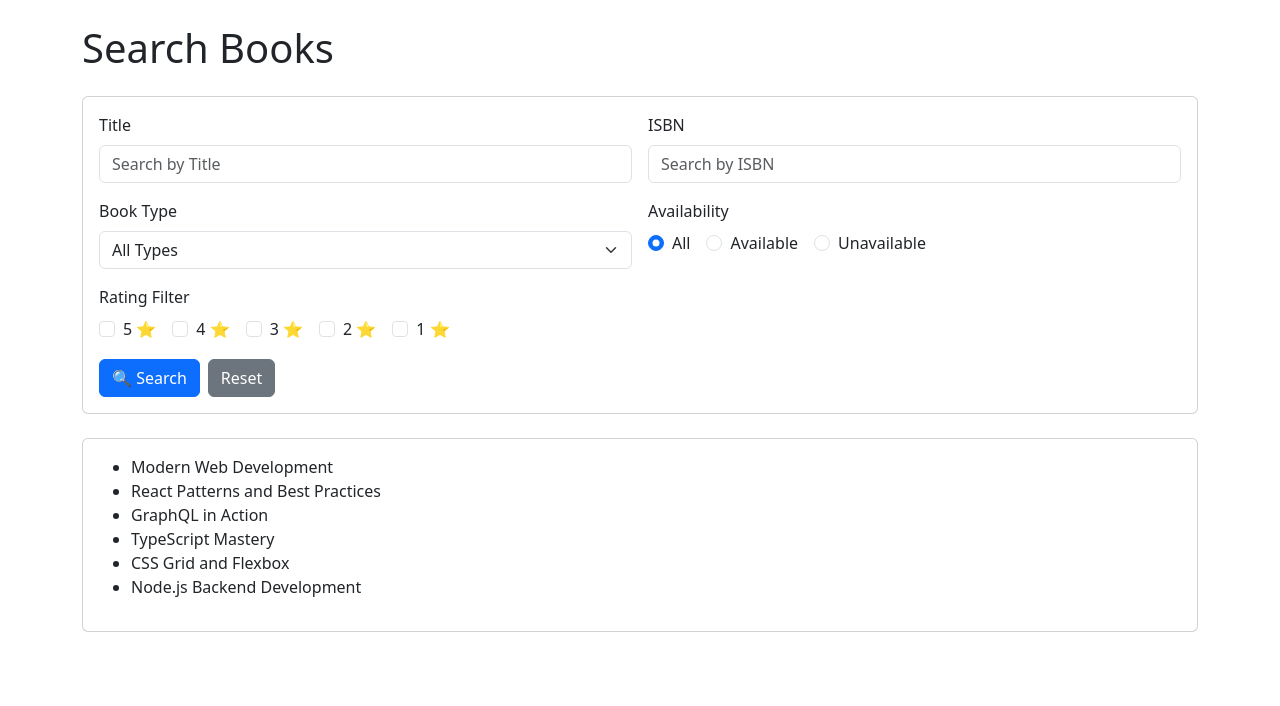
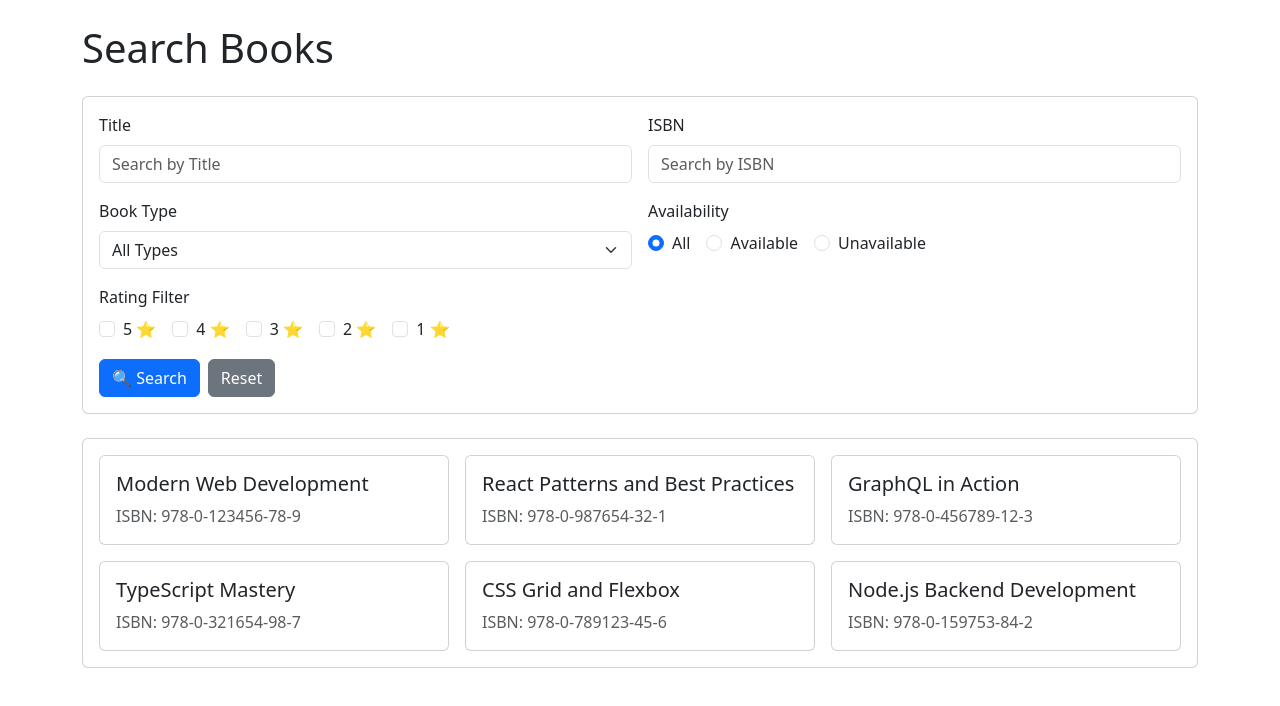
Before and after one commit to inesoetling/SPA-mit-React-Next-GraphQL, a Next.js app in the folder frontend/: page /search in a window 1280 px wide. Shown: the top 706 px of the page. Built offline with nearby package versions, Linux system fonts and the light colour scheme.

Commit message:
feat(search): Ergebnisbereich zeigt Bücher als einfache Karten

```diff
--- a/frontend/src/app/search/page.tsx
+++ b/frontend/src/app/search/page.tsx
@@ -267,12 +267,18 @@ export default function SearchPage() {
       {/* Ergebnisbereich */}
       <Card className="mt-4">
         <Card.Body>
-          {/* hier kommen die Suchergebnisse */}
-          <ul>
+          <Row className="g-3">
             {filteredBooks.map((book) => (
-              <li key={book.id}>{book.title}</li>
+              <Col key={book.id} xs={12} md={6} lg={4}>
+                <Card className="h-100">
+                  <Card.Body>
+                    <Card.Title>{book.title}</Card.Title>
+                    <div className="text-muted">ISBN: {book.isbn}</div>
+                  </Card.Body>
+                </Card>
+              </Col>
             ))}
-          </ul>
+          </Row>
         </Card.Body>
       </Card>
     </Container>
```
